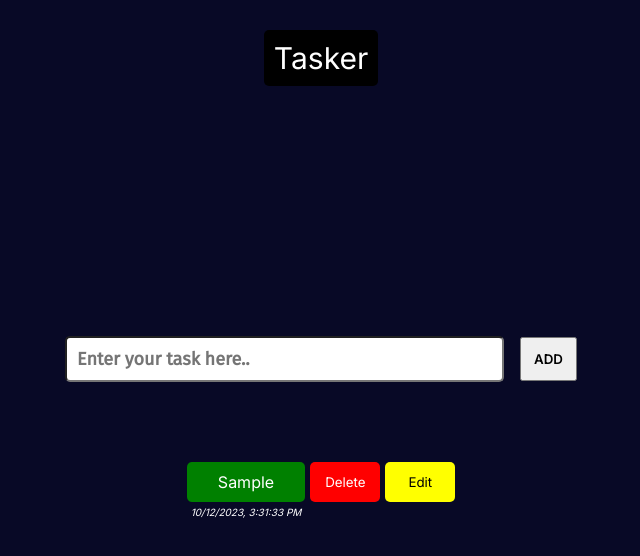
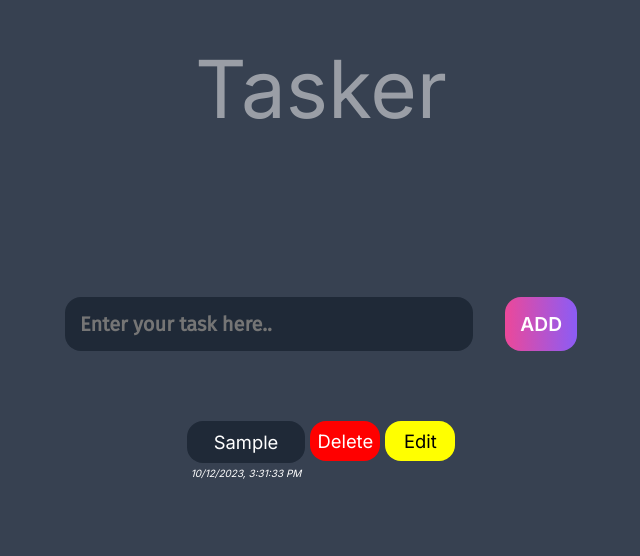
Before and after one commit to CareerDevelopmentHub/Tasker-OctoHub-Workshop-2, a plain HTML site: page index.html in a window 1280 px wide. Both pictures are taken after typing "Sample" into the empty fields and a click on the button "ADD". Shown: the whole page, without its empty margins (319-959 px from the left). Drawn offline with Linux system fonts and the light colour scheme.

Commit message:
Update style.css

```diff
--- a/style.css
+++ b/style.css
@@ -6,18 +6,27 @@
     box-sizing: border-box;
     font-family: "Inter", sans-serif;
 }
+:root{
+    --dark: #374151;
+    --darker: #1f2937;
+    --darkest: #111827;
+    --gray: #6b7280;
+    --pink: #ec4899;
+    --purple: #8b5cf6;
+    --cyan: #00ffff;
+}
 
 body {
-    background: #080926;
+    background: var(--dark);
 }
 
 .title {
-    color: white;
-    font-size: 30px;
-    background: #000;
+    color: rgba(243, 243, 243, 0.527);
+    font-size: 5rem;
+    background: transparent;
     padding: 10px;
     border-radius: 5px;
-    margin: 30px auto 250px auto;
+    margin: 30px auto 150px auto;
     text-align: center;
     display: table;
 }
@@ -34,44 +43,58 @@ body {
 
 
 #userInputBox {
-    padding: 10px;
+    padding: 15px;
+    border: none;
     outline-style: none;
     width: 100%;
+    background-color: var(--darker);
     font-family: 'Fira Sans';
     font-weight: 600;
-    font-size: large;
-    border-radius: 5px;
+    font-size: 1.25rem;
+    border-radius: 1rem;
+    margin-right: 1rem;
+    color: var(--gray);
 }
 
 .addButton {
     margin-left: 10px;
-    padding: 12px;
+    padding: 15px;
     font-family: 'Inter', sans-serif;
     font-weight: 600;
+    font-size: 1.2rem;
+    background: linear-gradient(to right,var(--pink),var(--purple));
+    border-radius: 1rem;
+    color: white;
+    border: none;
 }
 
-.addButton:hover {
-    background: #2a46c4;
+.addButton:hover,
+.addbutton:focus,
+.addbutton:active {
     cursor: pointer;
+    border-radius: 1rem;
+    background: linear-gradient(to right,var(--cyan),var(--pink));
     color: white;
     border: none;
     border-radius: 5px;
+    box-shadow: 0 0 20px rgba(249, 104, 203, 0.5);
+        -webkit-transform: scale(1.1);
+        transform: scale(1.1);
 }
-
 
 
 .todoContainer {
     width: 40%;
     margin: 0 auto;
     display: flex;
-    margin-top: 50px;
+    margin-top: 30px;
     align-items: center;
     gap: 6px;
 }
 
 .lists {
     text-align: center;
-    margin-top: 70px;
+    margin-top: 60px;
 }
 
 .lists div p {
@@ -88,13 +111,13 @@ body {
 .list div {
     display: flex;
     flex-direction: column;
-
 }
 
 .list div p {
-    background-color: green;
+    background-color: var(--darker);
     padding: 10px;
-    border-radius: 5px;
+    border-radius: 1rem;
+    font-size: 1.15rem;
 }
 
 .list div i {
@@ -113,30 +136,32 @@ body {
 .deleteButton {
     background: red;
     border: none;
+    border-radius: 1rem;
     color: white;
-    border-radius: 5px;
+    font-size: 1.15rem;
+
 }
 
 .deleteButton:hover {
     background: #370c24;
+    box-shadow: 0 0 20px rgba(250, 8, 52, 0.947);
+        -webkit-transform: scale(1.1);
+        transform: scale(1.1);
     cursor: pointer;
 }
 
 .editButton {
     background: yellow;
     border: none;
-    border-radius: 5px;
+    border-radius: 1rem;
+    font-size: 1.15rem;
 }
 
 .editButton:hover {
     background: #3b3b0c;
+    box-shadow: 0 0 20px rgba(246, 218, 6, 0.976);
+        -webkit-transform: scale(1.1);
+        transform: scale(1.1);
     cursor: pointer;
     color: white;
 }
-.addButton:active{
-    background: #3dc0fd;
-    cursor: pointer;
-    color: rgb(19, 5, 5);
-    border: none;
-    border-radius: 5px;
-}
```
